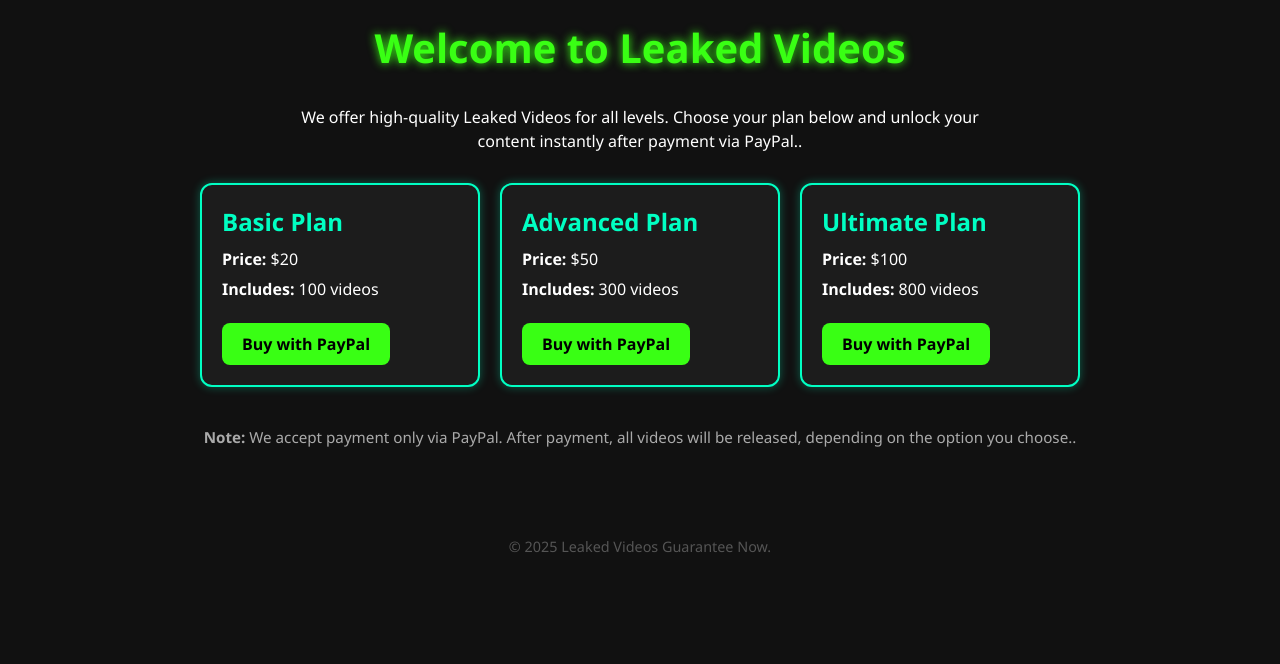
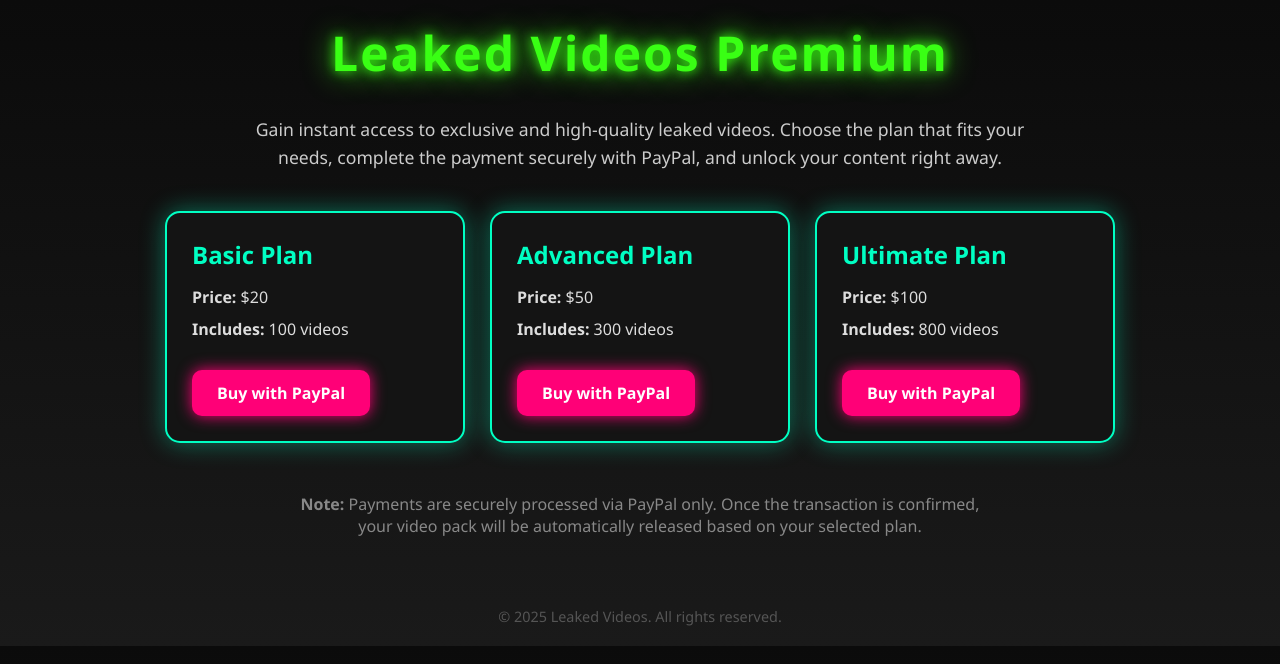
Before and after one commit to Kiodeev/DarkSide, a plain HTML site: page index.html in a window 1280 px wide. Drawn offline with Linux system fonts and the light colour scheme.

Commit message:
Update index.html

```diff
--- a/index.html
+++ b/index.html
@@ -3,13 +3,14 @@
 <head>
   <meta charset="UTF-8" />
   <meta name="viewport" content="width=device-width, initial-scale=1.0"/>
-  <title></title>
+  <title>Leaked Videos - Premium Access</title>
   <style>
     :root {
       --main-color: #00ffc3;
-      --bg-color: #111;
-      --text-color: #fff;
+      --bg-color: #0b0b0b;
+      --text-color: #ffffff;
       --highlight: #39ff14;
+      --accent: #ff0077;
     }
 
     * {
@@ -19,85 +20,97 @@
     }
 
     body {
-      background: var(--bg-color);
+      background: linear-gradient(to bottom, #0b0b0b, #1a1a1a);
       color: var(--text-color);
       font-family: 'Segoe UI', sans-serif;
-      padding: 20px;
       display: flex;
       flex-direction: column;
       align-items: center;
+      padding: 20px;
+      overflow-x: hidden;
     }
 
     header {
       text-align: center;
       margin-bottom: 30px;
+      animation: fadeInDown 1s ease;
     }
 
     h1 {
-      font-size: 2.5em;
+      font-size: 3em;
       color: var(--highlight);
-      text-shadow: 0 0 10px var(--highlight);
+      text-shadow: 0 0 12px var(--highlight), 0 0 30px var(--highlight);
+      letter-spacing: 2px;
     }
 
     .intro {
-      max-width: 700px;
+      max-width: 800px;
       text-align: center;
-      margin-bottom: 30px;
-      line-height: 1.5em;
+      margin-bottom: 40px;
+      font-size: 1.1em;
+      line-height: 1.6em;
+      color: #ccc;
+      animation: fadeIn 2s ease;
     }
 
     .plans {
       display: flex;
       flex-wrap: wrap;
       justify-content: center;
-      gap: 20px;
-      margin-bottom: 40px;
+      gap: 25px;
     }
 
     .plan {
-      background: #1c1c1c;
+      background: #141414;
       border: 2px solid var(--main-color);
-      border-radius: 12px;
-      padding: 20px;
-      width: 280px;
-      box-shadow: 0 0 10px #00ffc355;
-      transition: transform 0.3s;
+      border-radius: 15px;
+      padding: 25px;
+      width: 300px;
+      box-shadow: 0 0 25px #00ffc366;
+      transition: 0.3s;
+      animation: zoomIn 0.8s ease;
     }
 
     .plan:hover {
-      transform: scale(1.05);
+      transform: translateY(-5px) scale(1.03);
+      box-shadow: 0 0 35px #00ffc3aa;
     }
 
     .plan h2 {
       color: var(--main-color);
-      margin-bottom: 10px;
+      margin-bottom: 15px;
+      font-size: 1.5em;
     }
 
     .plan p {
-      margin: 8px 0;
+      margin: 10px 0;
+      color: #ddd;
     }
 
     .plan a {
       display: inline-block;
-      margin-top: 15px;
-      background: var(--highlight);
-      color: #000;
+      margin-top: 20px;
+      background: var(--accent);
+      color: #fff;
       text-decoration: none;
-      padding: 10px 20px;
-      border-radius: 8px;
+      padding: 12px 25px;
+      border-radius: 10px;
       font-weight: bold;
       transition: 0.3s;
+      box-shadow: 0 0 15px var(--accent);
     }
 
     .plan a:hover {
-      background: #b2ff66;
+      background: #ff3399;
+      box-shadow: 0 0 25px #ff3399aa;
     }
 
     .note {
-      color: #aaa;
-      font-size: 0.95em;
-      margin-bottom: 50px;
+      color: #888;
+      font-size: 1em;
+      margin: 50px 20px 30px;
       text-align: center;
+      max-width: 700px;
     }
 
     footer {
@@ -108,12 +121,47 @@
     }
 
     @media (max-width: 600px) {
+      h1 {
+        font-size: 2em;
+      }
+
       .plan {
         width: 90%;
       }
 
-      h1 {
-        font-size: 2em;
+      .intro {
+        font-size: 1em;
+      }
+    }
+
+    @keyframes fadeInDown {
+      from {
+        opacity: 0;
+        transform: translateY(-30px);
+      }
+      to {
+        opacity: 1;
+        transform: translateY(0);
+      }
+    }
+
+    @keyframes fadeIn {
+      from {
+        opacity: 0;
+      }
+      to {
+        opacity: 1;
+      }
+    }
+
+    @keyframes zoomIn {
+      from {
+        opacity: 0;
+        transform: scale(0.8);
+      }
+      to {
+        opacity: 1;
+        transform: scale(1);
       }
     }
   </style>
@@ -121,11 +169,11 @@
 <body>
 
   <header>
-    <h1>Welcome to Leaked Videos</h1>
+    <h1>Leaked Videos Premium</h1>
   </header>
 
   <div class="intro">
-    <p>We offer high-quality Leaked Videos for all levels. Choose your plan below and unlock your content instantly after payment via PayPal..</p>
+    <p>Gain instant access to exclusive and high-quality leaked videos. Choose the plan that fits your needs, complete the payment securely with PayPal, and unlock your content right away.</p>
   </div>
 
   <div class="plans">
@@ -152,11 +200,11 @@
   </div>
 
   <div class="note">
-    <p><strong>Note:</strong> We accept payment only via PayPal. After payment, all videos will be released, depending on the option you choose..</p>
+    <p><strong>Note:</strong> Payments are securely processed via PayPal only. Once the transaction is confirmed, your video pack will be automatically released based on your selected plan.</p>
   </div>
 
   <footer>
-    &copy; 2025 Leaked Videos Guarantee Now.
+    &copy; 2025 Leaked Videos. All rights reserved.
   </footer>
 
 </body>
```
